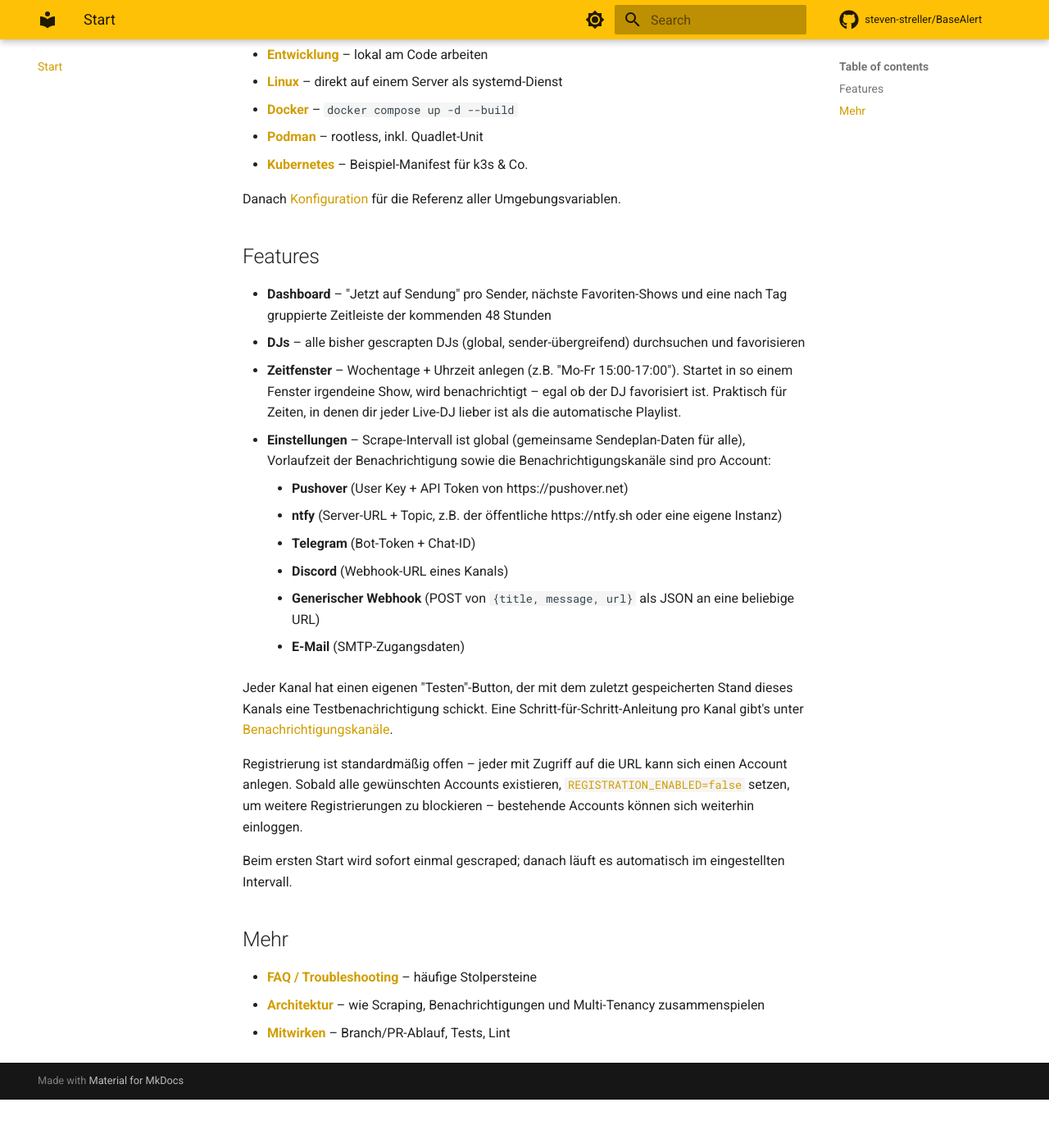
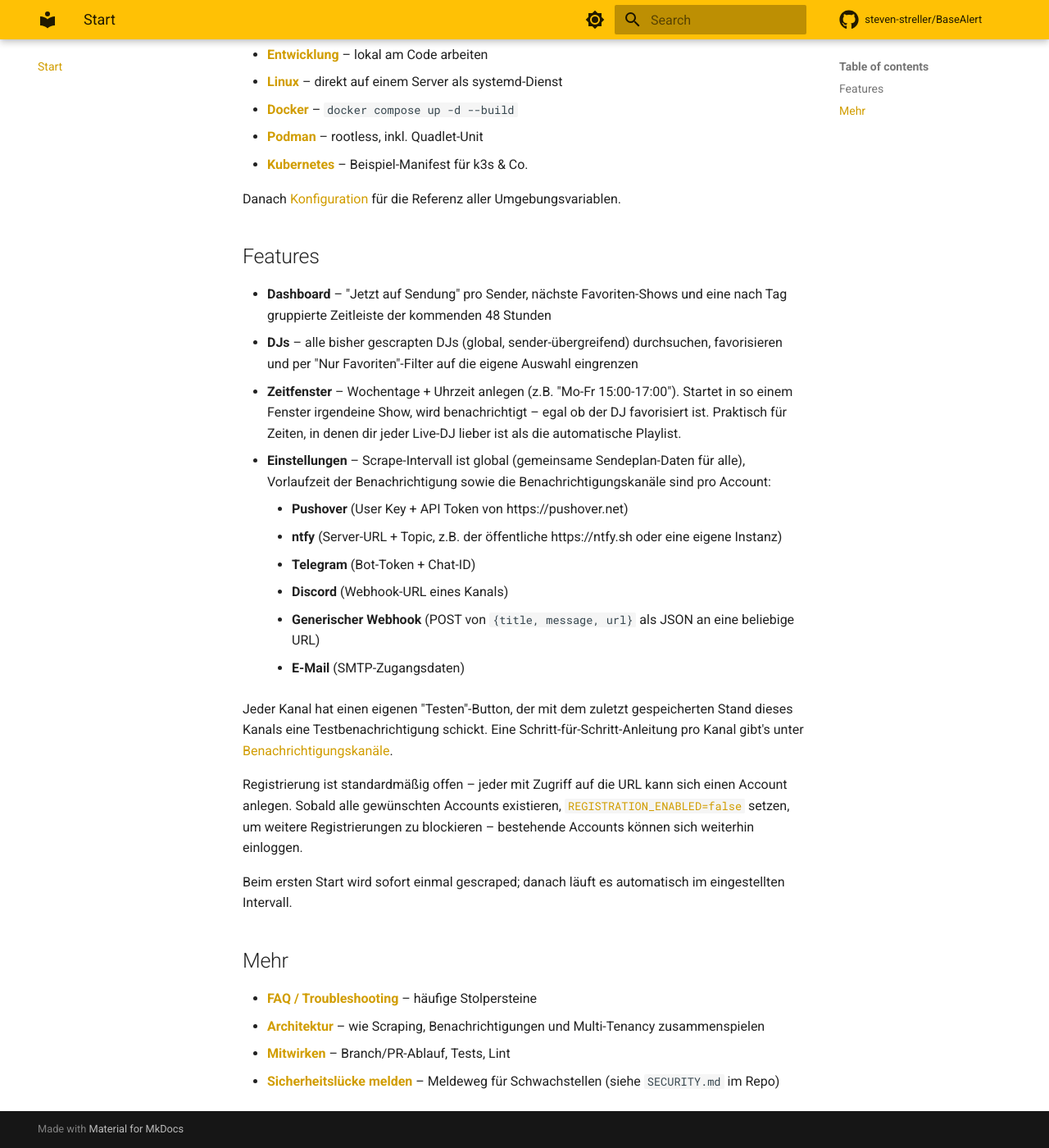
Before and after one commit to steven-streller/BaseAlert, an MkDocs documentation site: the page built from docs/index.md, in a window 1280 px wide and 1400 px high, scrolled down 334 px. Shown: the whole window at 82% size. Built offline with MkDocs 1.6.1 and Material for MkDocs 9.7.7, drawn with Linux system fonts in a browser that asks for light colours; comment, search, counter and statistics services are not loaded; before the commit the page ends 1675 px from its top, so only the background shows below that.

Commit message:
docs: sync with recent changes (favorites filter, security scanning, test count) (#44)
Docs had fallen behind: the favorites-only filter on the DJs page and the
Trivy/CodeQL scanning added to CI were never mentioned, the test count was
stale, and the newly merged SECURITY.md wasn't linked from anywhere.

Co-authored-by: Claude Sonnet 5 <noreply@anthropic.com>

```diff
--- a/docs/index.md
+++ b/docs/index.md
@@ -21,7 +21,8 @@ Danach [Konfiguration](configuration.md) für die Referenz aller Umgebungsvariab
 - **Dashboard** – "Jetzt auf Sendung" pro Sender, nächste Favoriten-Shows und
   eine nach Tag gruppierte Zeitleiste der kommenden 48 Stunden
 - **DJs** – alle bisher gescrapten DJs (global, sender-übergreifend)
-  durchsuchen und favorisieren
+  durchsuchen, favorisieren und per "Nur Favoriten"-Filter auf die eigene
+  Auswahl eingrenzen
 - **Zeitfenster** – Wochentage + Uhrzeit anlegen (z.B. "Mo-Fr 15:00-17:00").
   Startet in so einem Fenster irgendeine Show, wird benachrichtigt – egal ob
   der DJ favorisiert ist. Praktisch für Zeiten, in denen dir jeder Live-DJ
@@ -58,3 +59,5 @@ eingestellten Intervall.
 - **[Architektur](architecture.md)** – wie Scraping, Benachrichtigungen und
   Multi-Tenancy zusammenspielen
 - **[Mitwirken](contributing.md)** – Branch/PR-Ablauf, Tests, Lint
+- **[Sicherheitslücke melden](https://github.com/steven-streller/BaseAlert/security/policy)**
+  – Meldeweg für Schwachstellen (siehe `SECURITY.md` im Repo)
```
Also changed, not shown: README.md (+5 -0 lines), docs/contributing.md (+5 -0 lines), docs/setup/development.md (+1 -1 lines).
